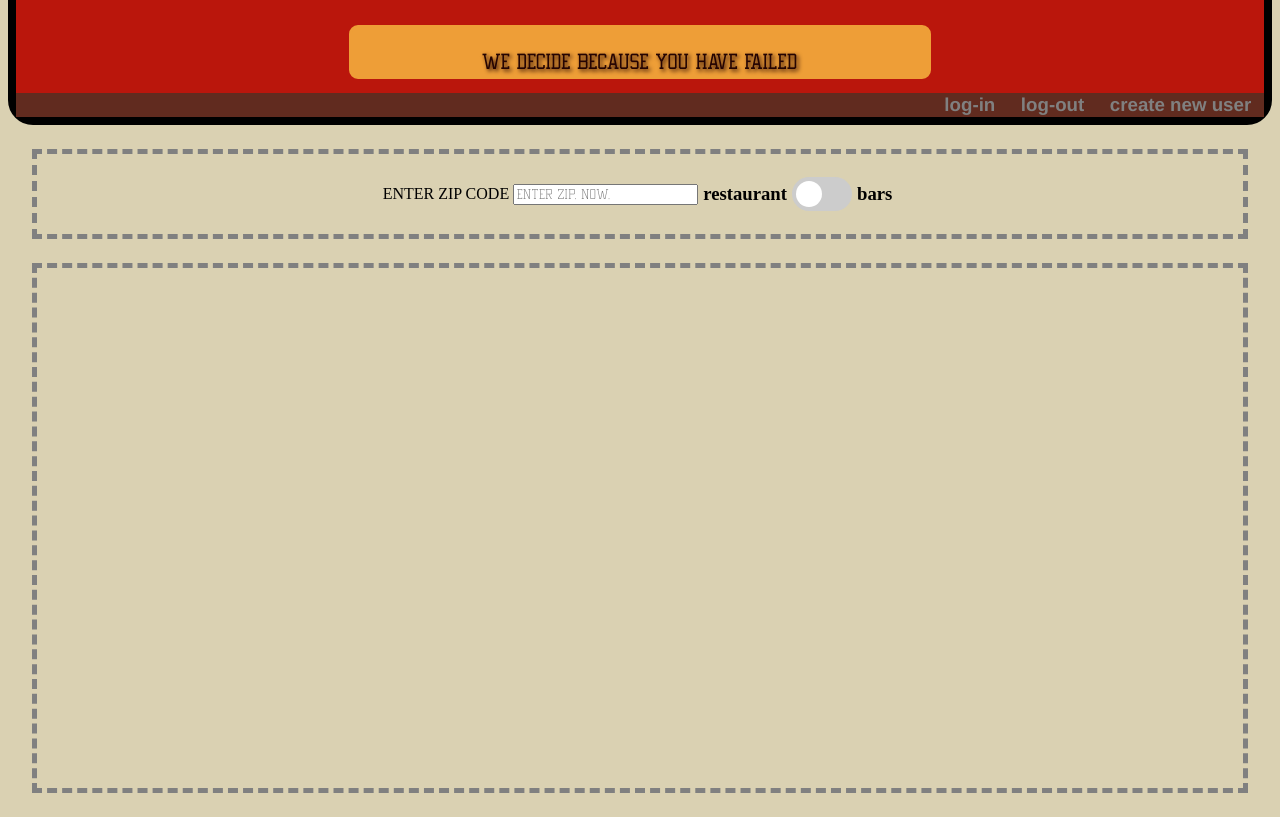
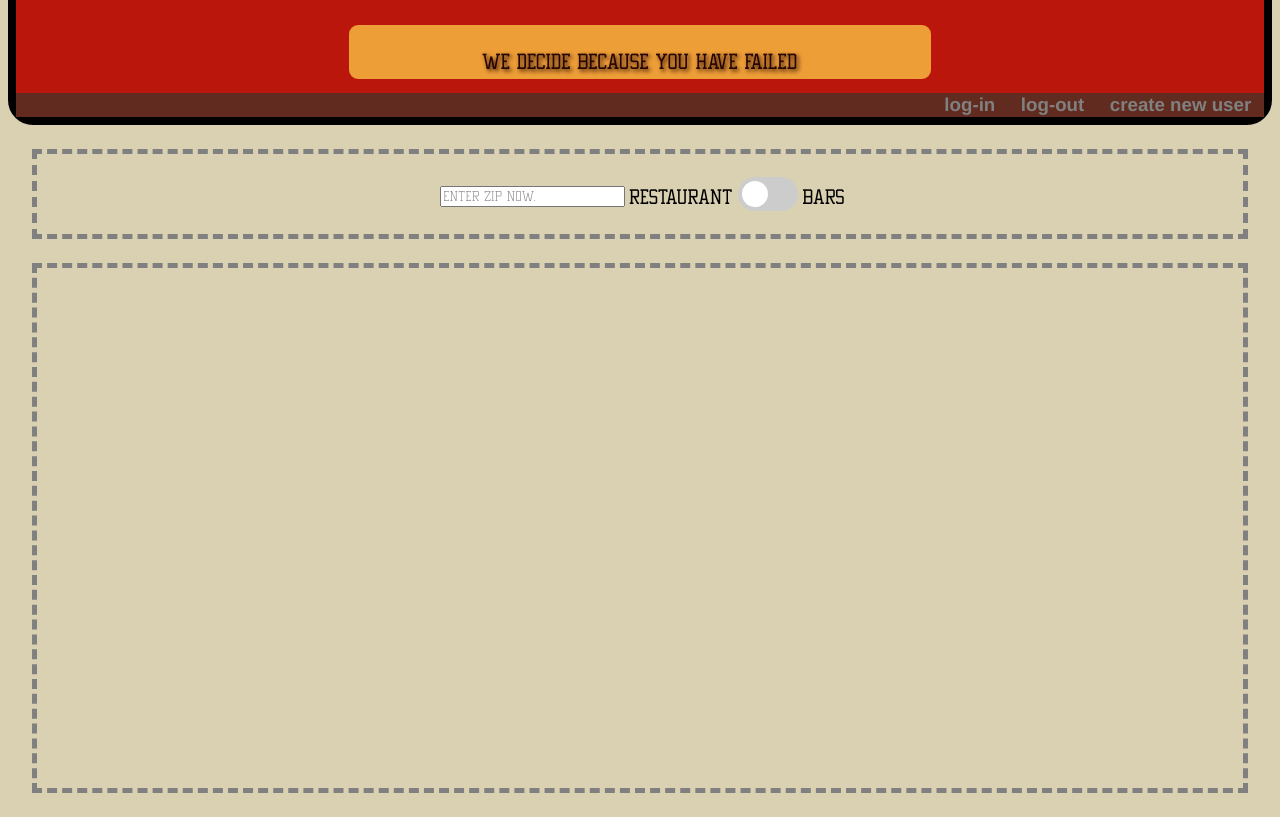
Before and after one commit to front-end-template-decidr/front_end_collection, a plain HTML site: page index.html in a window 1280 px wide. Shown: the part 123-940 px from the top of the page. Drawn offline with Linux system fonts and the light colour scheme.

Commit message:
cha cha cha chaaaaaaaanges

```diff
--- a/css/style.css
+++ b/css/style.css
@@ -5,9 +5,11 @@
 strongBorder
 phraseGen
 loginModule
+togggleBar
 toggleHolder
 toggleHolderText
 zipInput
+zipBar
 */
 
 
@@ -173,6 +175,7 @@
 }
 
 
+
 .toggleHolder {
   height: 10vh;
   display: flex;
@@ -185,6 +188,7 @@
 .toggleHolderText {
   padding: 5px;
   text-transform: lowercase;
+  font-family: 'Undergrad-UltraThin', sans-serif;
 }
 
 .zipInput::-webkit-input-placeholder {
--- a/index.html
+++ b/index.html
@@ -38,16 +38,15 @@
 
 
 <searchBar>
-    <div>
-      <form action="POST" class="">
-        <label for="zipCode">ENTER ZIP CODE</label>
-        <input class="zipInput" type="text" name="zipCode" value="" placeholder="ENTER ZIP. NOW.">
-
+    <div class="zipBar" >
+      <form action="POST" >
+        <label for="zipCode" class="toggleHolderText "></label>
+        <input class="zipInput" type="text" name="zipCode" value="" placeholder="ENTER ZIP NOW.">
       </form>
 
     </div>
 
-    <div class="toggleHolder" > <h3 class="toggleHolderText">Restaurant</h3>
+    <div class="toggleHolder toggleBar" > <h3 class="toggleHolderText">Restaurant</h3>
       <label class="switch">
         <input type="checkbox">
         <div class="slider round"></div>
```
